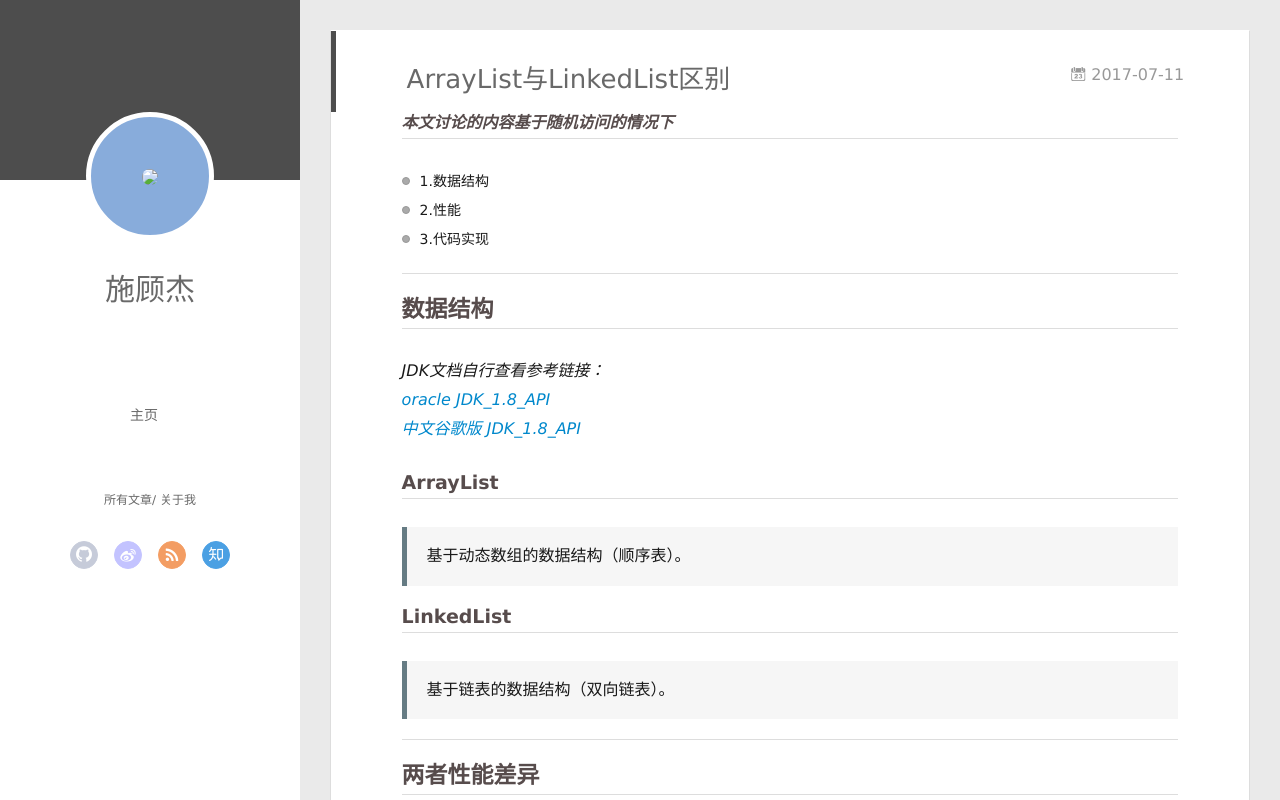
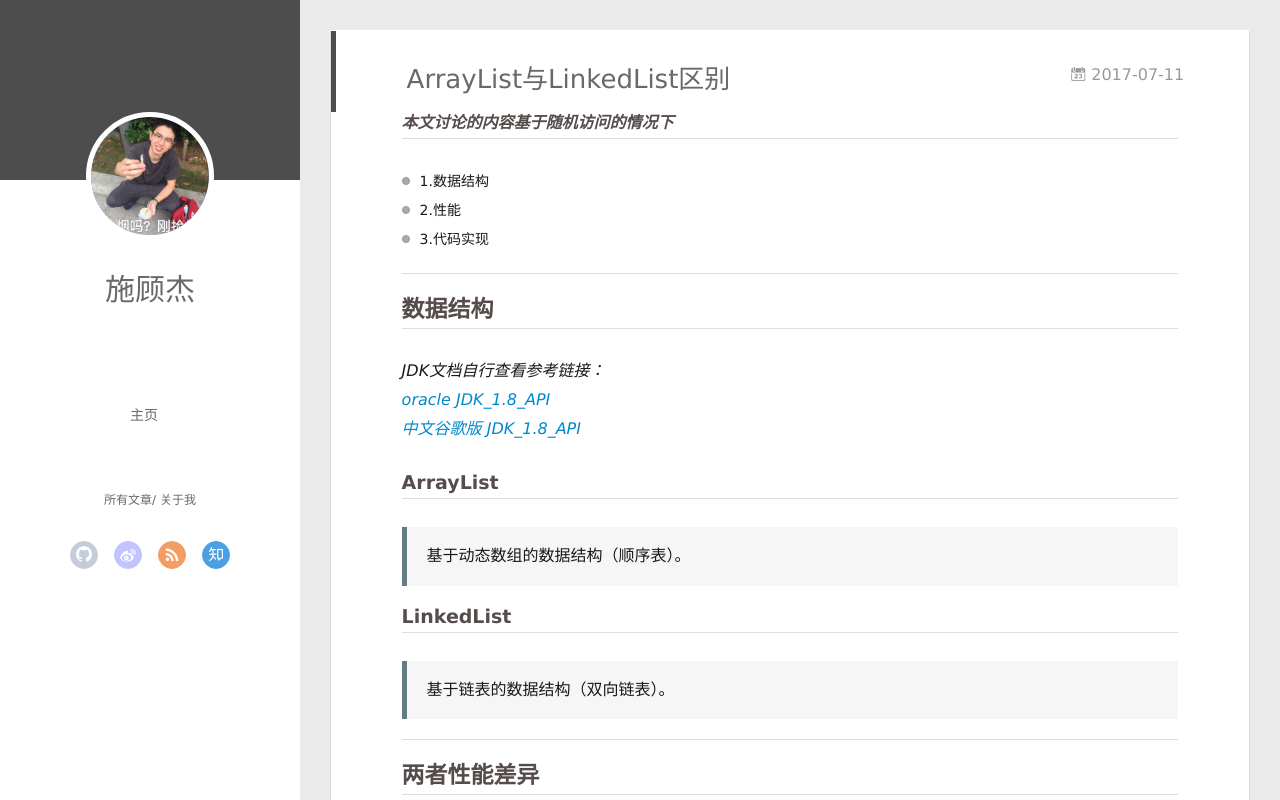
Before and after one commit to impnote/impnote.github.io, a plain HTML site: page index.html in a window 1280 px wide. Drawn offline with Linux system fonts and the light colour scheme.

Commit message:
Site updated: 2017-07-11 02:48:29

```diff
--- a/index.html
+++ b/index.html
@@ -42,7 +42,7 @@
 <div class="intrude-less">
 	<header id="header" class="inner">
 		<a href="/" class="profilepic">
-			<img src="null" class="js-avatar">
+			<img src="img/avater.jpeg" class="js-avatar">
 		</a>
 		<hgroup>
 		  <h1 class="header-author"><a href="/">施顾杰</a></h1>
@@ -94,7 +94,7 @@
 	<div class="intrude-less">
 		<header id="header" class="inner">
 			<div class="profilepic">
-				<img src="null" class="js-avatar">
+				<img src="img/avater.jpeg" class="js-avatar">
 			</div>
 			<hgroup>
 			  <h1 class="header-author js-header-author">施顾杰</h1>
```
Also changed, not shown: 2017/07/11/ArrayList与LinkedList区别/index.html (+2 -2 lines), archives/2017/07/index.html (+2 -2 lines), archives/2017/index.html (+2 -2 lines), archives/index.html (+2 -2 lines).
